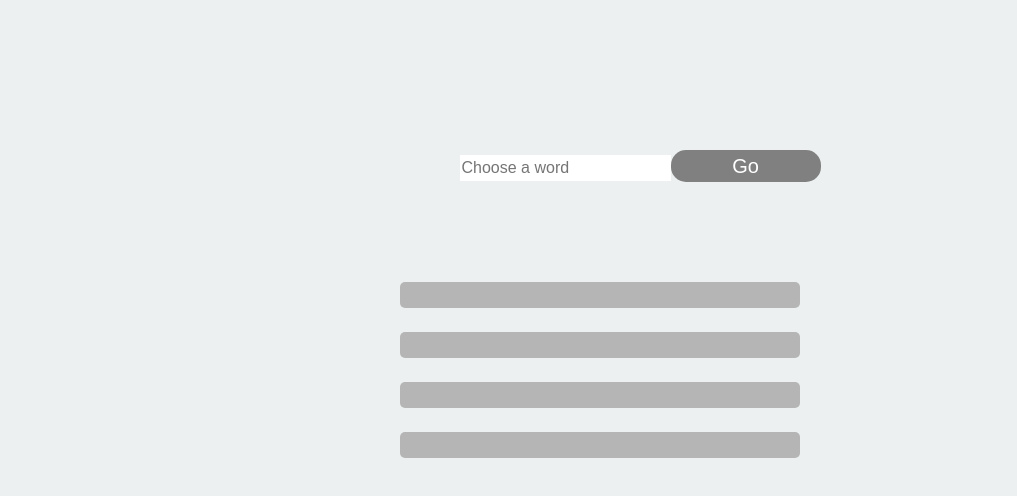
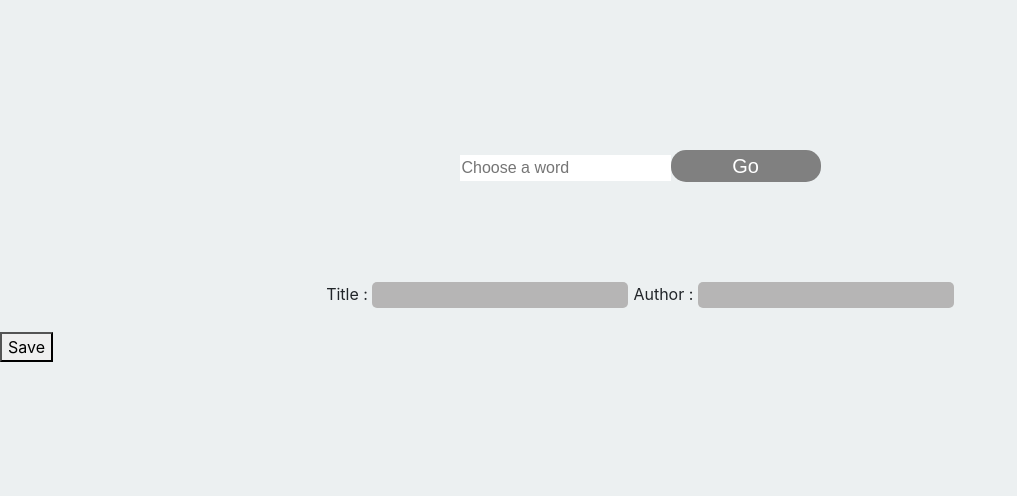
Before and after one commit to IdanZimi/Rhymathon-, a React (Create React App) app: page /mainPage in a window 1280 px wide. Shown: the top 496 px of the page, without its empty margins (0-1017 px from the left). Built offline with nearby package versions, Linux system fonts and the light colour scheme; a web font is replaced by a local one.

Commit message:
poemPage

```diff
--- a/Models/Rhyme.js
+++ b/Models/Rhyme.js
@@ -3,6 +3,7 @@ const Schema = mongoose.Schema
 
 let rhymeSchema = new Schema({
     title: String,
+    userName:String,
     wordSearched:String,
     lyrics:[]
 })
--- a/src/App.js
+++ b/src/App.js
@@ -3,6 +3,8 @@ import { BrowserRouter as Router , Route  , Link} from 'react-router-dom'
 import './App.css'
 import Landing from './components/Landing'
 import mainPage from './components/mainPage';
+import PoemCollection from './components/PoemCollection';
+
 class App extends Component {
 
   render() {
@@ -12,6 +14,7 @@ class App extends Component {
           <div className="main-routes">
             <Route path="/" exact component={Landing} />
             <Route path="/mainPage" exact component={mainPage}/>
+            <Route path="/poems" exact component={PoemCollection}/>
           </div>
         </div>
       </Router>
--- a/src/components/Landing.js
+++ b/src/components/Landing.js
@@ -8,7 +8,7 @@ class Landing extends Component {
       <div>
           <div>
             <h1 id="my">My Rhymathon</h1>
-            <button type="button" class="btn btn-secondary btn-lg btn-block button"><span className="enterSpan"><Link to="/mainPage">Enter</Link></span></button>
+            <Link to="/mainPage"><button type="button" class="btn btn-secondary btn-lg btn-block button"><span className="enterSpan">Enter</span></button></Link>
           </div>
       </div>
     );
--- a/src/components/Poem.js
+++ b/src/components/Poem.js
@@ -1,21 +1,37 @@
 import React, { Component } from 'react';
 import axios from 'axios'
 import '../lines.css'
+import Line from './line'
 
 
 class Poem extends Component {
-    constructor() {
+    constructor(props) {
         super()
         this.state = {
-            line1: "",
-            line2: "",
-            line3: "",
-            line4: ""
+            title: "",
+            userName: ""
         }
+    }
+
+    SaveToData = () => {
+        axios.post('http://localhost:4000/rhymeData ', {
+            word: this.props.word,
+            userName: this.state.userName,
+            title: this.state.title,
+            lines: this.props.lines
+
+        }).then(res => {
+            console.log(res.data);
+            // console.log("hey")
+        })
     }
 
     updateText = (e) => {
         this.setState({ [e.target.name]: e.target.value })
+    }
+
+    updateLines=(id,value)=>{
+        this.props.updateLines(id,value)
     }
 
 
@@ -23,24 +39,19 @@ class Poem extends Component {
         return (
             <div className="lines">
                 <div className="poemline">
-                    <input className="input" type="text" value={this.state.line1} name="line1" onChange={this.updateText} />
-                    {this.props.rhymes[this.props.randNum1]}
+                    Title : <input className="input titleAuthorInout" type="text" value={this.state.title} name="title" onChange={this.updateText} />
+                    <span className="author">
+                        Author : <input className="input titleAuthorInout" type="text" value={this.state.userName} name="userName" onChange={this.updateText} />
+                    </span>
+                    {this.props.lines.map((line) => {
+                        return <Line key={line.id} line={line} updateLines={this.updateLines} />
+                    })}
+
                 </div><br />
-                <div className="poemline">
-                    <input className="input" type="text" value={this.state.line2} name="line2" onChange={this.updateText} />
-                    {this.props.rhymes[this.props.randNum2]}
-                </div><br />
-                <div className="poemline">
-                    <input className="input" type="text" value={this.state.line3} name="line3" onChange={this.updateText} />
-                    {this.props.rhymes[this.props.randNum3]}
-                </div><br />
-                <div className="poemline">
-                    <input className="input" type="text" value={this.state.line4} name="line4" onChange={this.updateText} />
-                    {this.props.rhymes[this.props.randNum4]}
-                </div>
-                {/* <button type="button" onClick={}>Post</button> */}
 
-            </div>
+                <button className="buttonSave" onClick={this.SaveToData} type="button">Save</button>
+
+            </div >
         );
     }
 }
--- /dev/null
+++ b/src/components/PoemCollection.js
@@ -0,0 +1,41 @@
+import React, { Component } from 'react';
+import '../App.css'
+import axios from 'axios'
+import SinglePoem from './SinglePoem';
+
+class PoemCollection extends Component {
+    constructor(){
+        super()
+        this.state = {
+            poems:[]
+        }
+    }
+     componentDidMount(){
+        axios.get('http://localhost:4000/rhymeData').then((result)=>{
+            let data= result.data;
+            let poems = [...this.state.poems]
+            poems.push(data)
+            this.setState({poems: poems})
+        });
+    }
+
+    // componentDidMount() {
+    //     axios.get('http://localhost:8080/clients').then((response) => {
+    //         console.log(response.data)
+    //         this.setState({ Clients: response.data })
+    //     })
+    // }
+  render() {
+      console.log(this.state.poems)
+
+    return (
+      <div>
+         {this.state.poems.map(poem=>{
+             return <SinglePoem key={poem[0]._id} poem={poem}/>
+         })}
+      </div>
+    );
+  }
+}
+
+export default PoemCollection;
--- /dev/null
+++ b/src/components/SinglePoem.js
@@ -0,0 +1,40 @@
+import React, { Component } from 'react';
+// import '../App.css'
+
+class SinglePoem extends Component {
+
+    // componentDidMount = () => {
+    //     this.setState({ word: this.props.poem.wordSearched }, () => { console.log(this.state.word) })
+    //     this.setState({ lyrics: this.props.poem.lyrics })
+    //     this.setState({ title: this.props.title })
+    //     this.setState({ userName: this.props.userName })
+
+    // }
+    // poem = [{
+    // lyrics: []
+    // }]
+    render() {
+        console.log(this.props.poem)
+        return (
+            <div>
+                <div className="poemContainer">
+                    {this.props.poem.map(p => {
+                        return (
+                            <div>
+                                <p>{p.wordSearched} / {p.userName}</p>
+                                <div>
+                                    {p.lyrics.map(b => {
+                                        return <div>{b.text + " " + b.rhyme}</div>
+                                    })}
+                                </div>
+                            </div>
+                        )
+                    })}
+                </div>
+
+            </div>
+        );
+    }
+}
+
+export default SinglePoem;
--- /dev/null
+++ b/src/components/line.js
@@ -0,0 +1,26 @@
+import React, { Component } from 'react';
+import axios from 'axios'
+import '../lines.css'
+
+
+
+class Line extends Component {
+
+    updateText = (e) => {
+    let id = this.props.line.id
+    let value = e.target.value
+    this.props.updateLines(id , value)
+    }
+
+    render() {
+        return (
+
+            <div className="poemline">
+                <input className="input otherInput" type="text" value={this.props.line.text} name="line2" onChange={this.updateText} />
+                {this.props.line.rhyme}
+            </div>
+        );
+    }
+}
+
+export default Line;
--- a/src/components/mainPage.js
+++ b/src/components/mainPage.js
@@ -7,25 +7,24 @@ class mainPage extends Component {
   constructor() {
     super()
     this.state = {
+      lines: [],
       word: '',
-      rhymes: [],
-      randNum1: 0,
-      randNum2: 1,
-      randNum3: 2,
-      randNum4: 3
     }
   }
 
+  updateLines = (id, value) => {
+    let lines = this.state.lines.map((line) => {
+        if (line.id === id) {
+            return {...line ,text:value}
+        }
+        return line;
+    })
+
+    this.setState({ lines: lines })
+}
+
   updateWord = (e) => {
     this.setState({ word: e.target.value })
-  }
-
-  randNum = () => {
-    let rand1 = Math.floor((Math.random() * this.state.rhymes.length))
-    let rand2 = Math.floor((Math.random() * this.state.rhymes.length))
-    let rand3 = Math.floor((Math.random() * this.state.rhymes.length))
-    let rand4 = Math.floor((Math.random() * this.state.rhymes.length))
-    this.setState({ randNum1: rand1, randNum2: rand2, randNum3: rand3, randNum4: rand4 })
   }
 
   getRhymes = async () => {
@@ -33,41 +32,32 @@ class mainPage extends Component {
     //random rhymes
     let rhymes = result.data
     console.log(rhymes)
-    let rhymeArr = []
+    const lines = []
     let i = 0
-    while (i < rhymes.length) {
-      let splitArr = rhymes[i].word.split(' ')
+    while (i < 4) {
+      let splitArr = rhymes[Math.floor((Math.random() * rhymes.length))].word.split(' ')
       if (!splitArr[1]) {
-        rhymeArr.push(rhymes[i].word)
+       let line = {text: "", rhyme: splitArr[0], id:  ++i}
+        lines.push(line);
       }
-      console.log(rhymes[i])
-      i++
     }
-    //   let rhyme1 = rhymes[0].word
-    //   let rhyme2 = rhymes[1].word
-    //   let rhyme3 = rhymes[2].word
-    //   let rhyme4 = rhymes[3].word
-    this.setState({ rhymes: rhymeArr })
-    this.randNum()
-  }
+        this.setState({ lines: lines })
+    }
 
   render() {
+
     return (
       <div className="mainPage">
         <div className="word-search">
           <input className="wordInput" type="text" value={this.state.word} onChange={this.updateWord} placeholder="Choose a word" />
           <button className="button" type="button" onClick={this.getRhymes}><span>Go</span></button>
         </div>
-        <Poem
-          rhymes={this.state.rhymes}
-          randNum1={this.state.randNum1}
-          randNum2={this.state.randNum2}
-          randNum3={this.state.randNum3}
-          randNum4={this.state.randNum4}
-        />
+        <Poem word={this.state.word} lines={this.state.lines} updateLines={this.updateLines}/>
       </div>
-    );
+    )
   }
+
 }
 
+
 export default mainPage;
--- a/src/lines.css
+++ b/src/lines.css
@@ -2,18 +2,29 @@
     margin-top: 100px;
 
 }
+.titleAuthorInout{
+    width:20%
+}
+.otherInput{
+    width: 50%;
+}
 .input{
     border : none;
-    margin-left: 400px;
     border-radius: 5px;
     background-color: #b6b5b5;
     color: white  ;
     font-weight: 200 ;
     font-family: 'Allerta Stencil', sans-serif;
-    width: 400px;
 
 }
 .poemline{
     margin : 0 auto ;
+    text-align: center
 
 }
+.author{
+    margin-left: 5px
+}
+.buttonSave{
+
+}
```
Also changed, not shown: Api/rhymeApi.js (+20 -7 lines).
